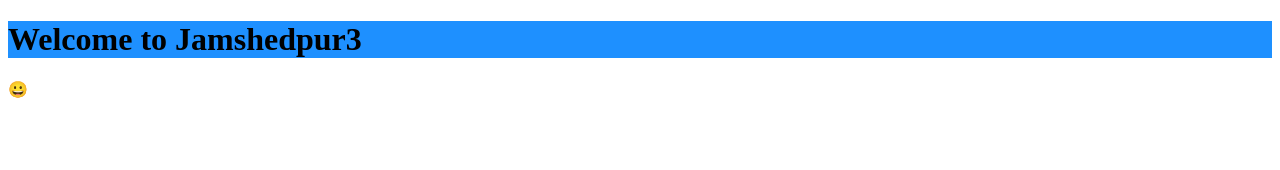
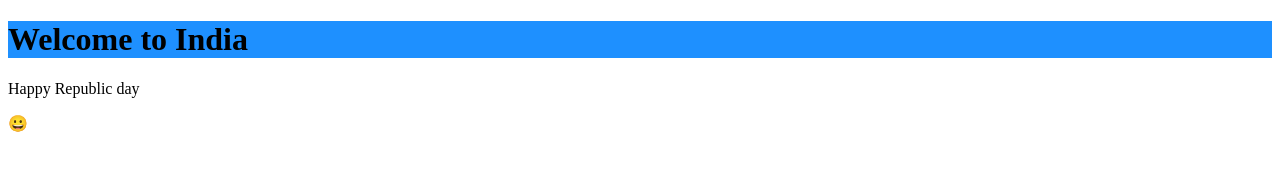
Before and after one commit to scorpioshub/Demo, a plain HTML site: page index.html in a window 1280 px wide. Drawn offline with Linux system fonts and the light colour scheme.

Commit message:
Update index.html

```diff
--- a/index.html
+++ b/index.html
@@ -1,7 +1,8 @@
 <!DOCTYPE html>
 <html>
       <body>
-	  <h1 style="background-color:DodgerBlue;"> Welcome to Jamshedpur3 </h1>
+	  <h1 style="background-color:DodgerBlue;"> Welcome to India </h1>
+	      Happy Republic day
 	  <p style="background-color:Tomato;">
 	  <p>&#128512;</p>
 
```
